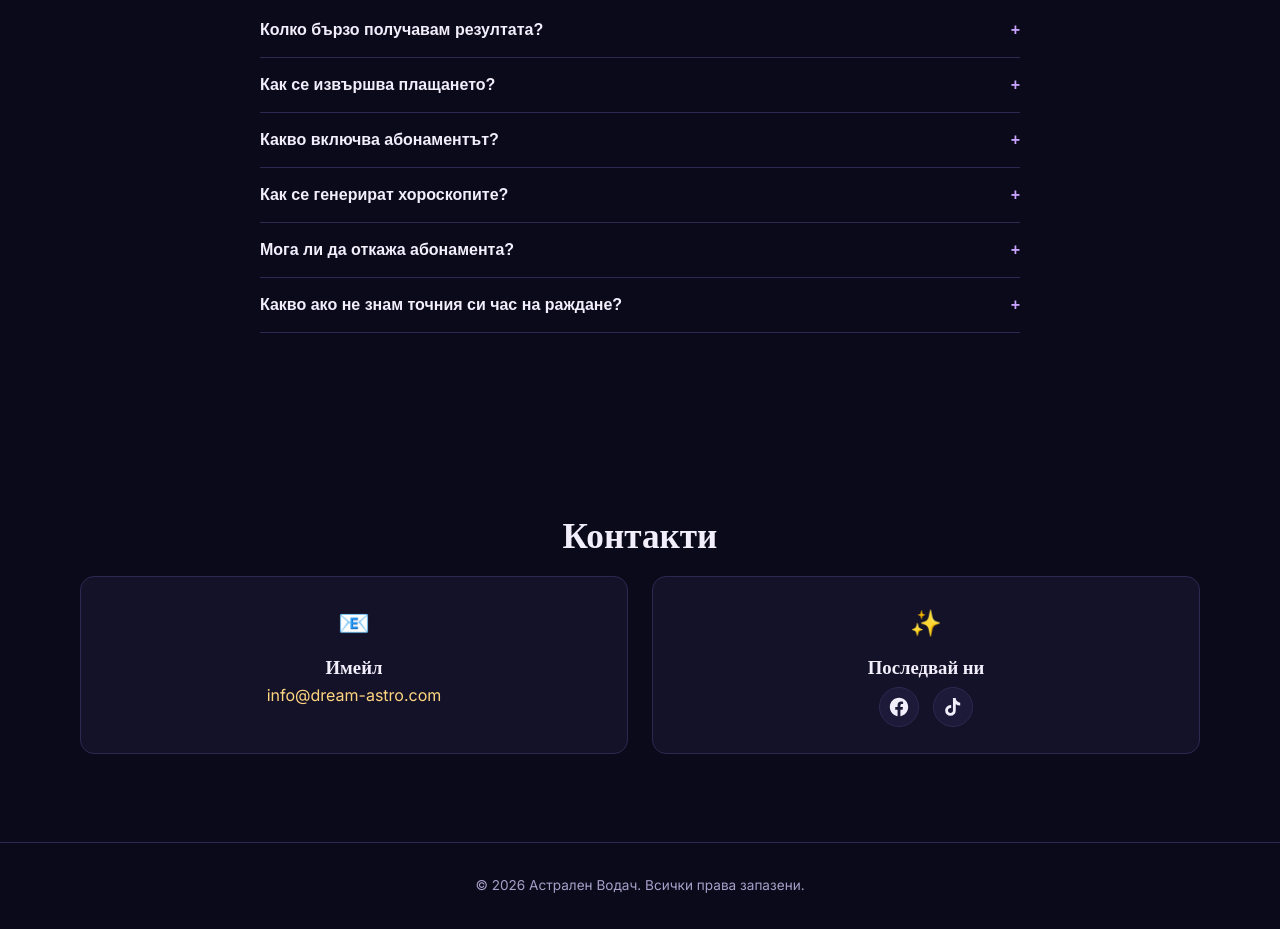
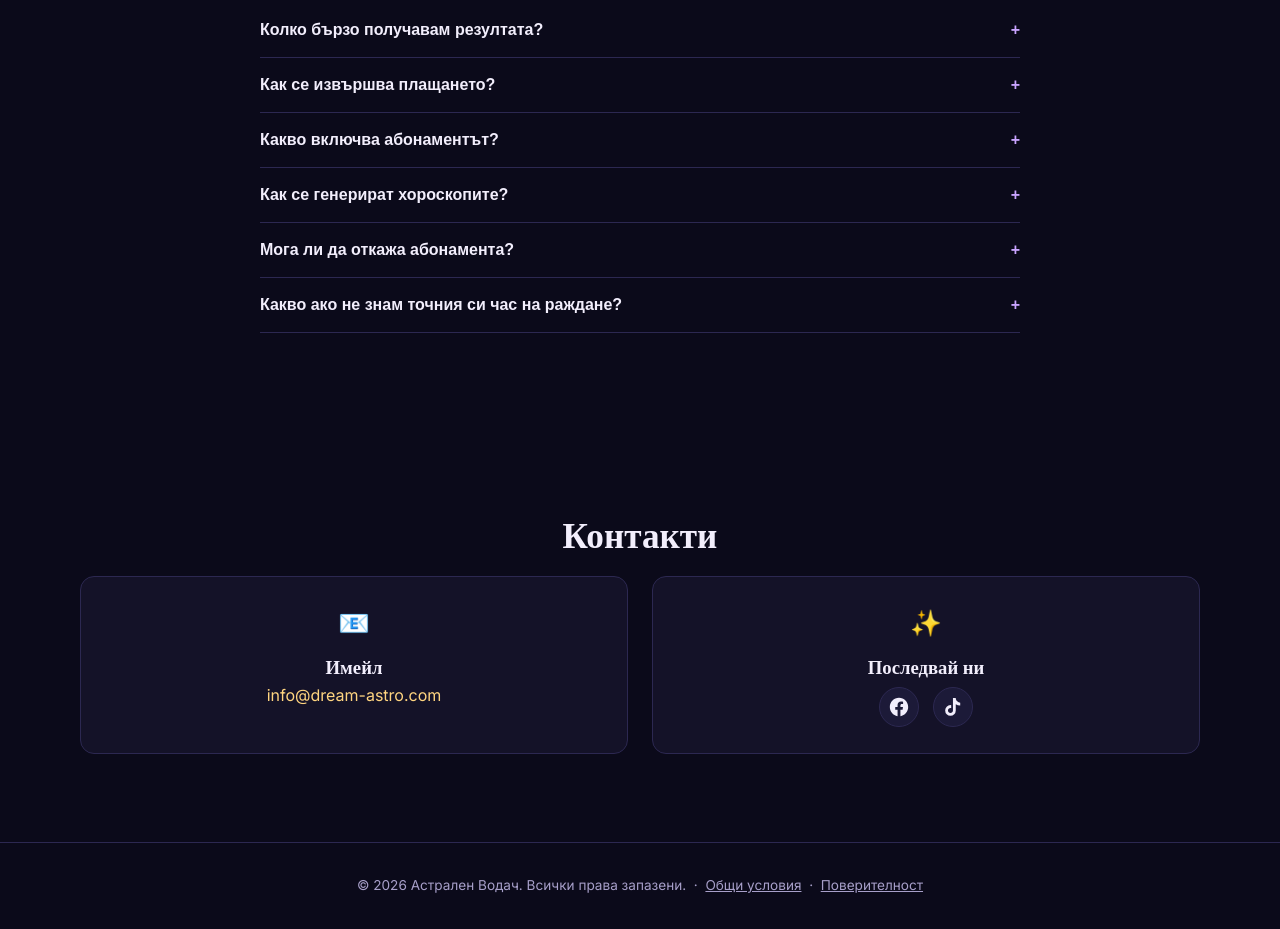
Before and after one commit to statevpp/dream-astro, a website: page index.html in a window 1280 px wide. Shown: the part 3574-4503 px from the top of the page. Drawn offline with nearby package versions, Linux system fonts and the light colour scheme; no server answers.

Commit message:
Update footer and terms/privacy links in index.html

```diff
--- a/index.html
+++ b/index.html
@@ -189,7 +189,9 @@
 
 <footer class="footer">
   <div class="container">
-    <p>&copy; <span id="footerYear">2026</span> <span data-i18n="brand.name">Астрален Водач</span>. <span data-i18n="footer.rights">Всички права запазени.</span></p>
+    <p>&copy; <span id="footerYear">2026</span> <span data-i18n="brand.name">Астрален Водач</span>. <span data-i18n="footer.rights">Всички права запазени.</span>
+      &nbsp;·&nbsp; <a href="/terms.html" style="color:var(--text-dim);text-decoration:underline;">Общи условия</a>
+      &nbsp;·&nbsp; <a href="/privacy.html" style="color:var(--text-dim);text-decoration:underline;">Поверителност</a></p>
   </div>
 </footer>
 
@@ -225,7 +227,7 @@
       <div class="form-group">
         <label class="checkbox-label">
           <input type="checkbox" id="subTerms" required>
-          <span data-i18n="form.terms">Съгласявам се с условията за обработка на лични данни</span>
+          <span data-i18n="form.terms">Съгласявам се с <a href="/terms.html" target="_blank" rel="noopener" style="color:var(--accent-2);text-decoration:underline;" onclick="event.stopPropagation()">общите условия</a> и <a href="/privacy.html" target="_blank" rel="noopener" style="color:var(--accent-2);text-decoration:underline;" onclick="event.stopPropagation()">политиката за поверителност</a></span>
         </label>
       </div>
       <button type="submit" class="btn btn-primary btn-full" data-i18n="sub_modal.submit">Абонирай ме безплатно</button>
@@ -294,7 +296,7 @@
       <div class="form-group">
         <label class="checkbox-label">
           <input type="checkbox" class="order-terms" required>
-          <span data-i18n="form.terms">Съгласявам се с условията за обработка на лични данни</span>
+          <span data-i18n="form.terms">Съгласявам се с <a href="/terms.html" target="_blank" rel="noopener" style="color:var(--accent-2);text-decoration:underline;" onclick="event.stopPropagation()">общите условия</a> и <a href="/privacy.html" target="_blank" rel="noopener" style="color:var(--accent-2);text-decoration:underline;" onclick="event.stopPropagation()">политиката за поверителност</a></span>
         </label>
       </div>
 
```
